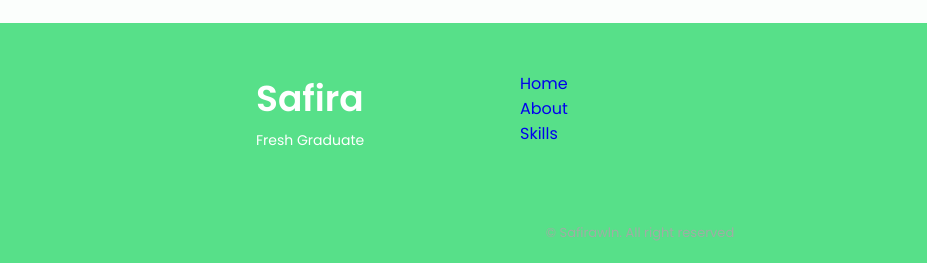
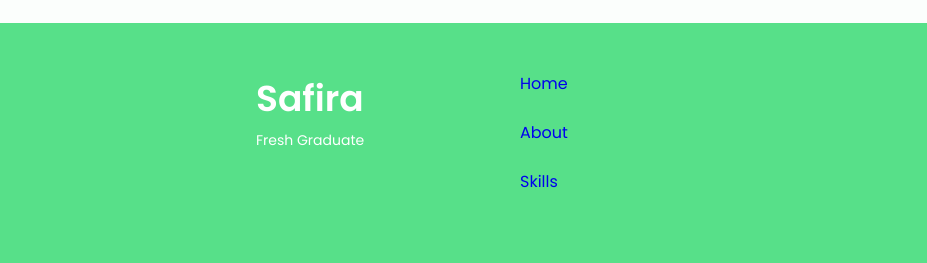
Before and after one commit to safirawln/Portfolio, a plain HTML site: page index.html in a window 1280 px wide. Shown: the part 1716-1979 px from the top of the page, 0-927 px from the left. Drawn offline with nearby package versions, Linux system fonts and the light colour scheme.

Commit message:
Update styles.css

```diff
--- a/assets/css/styles.css
+++ b/assets/css/styles.css
@@ -686,8 +686,7 @@ img {
     padding: 3rem 0 3.5rem;
   }
   .footer__links{
-    display: table-row;
-    flex-direction: row;
+    flex-direction: column;
     column-gap: 2rem;
   }
   .footer__socials{
```
